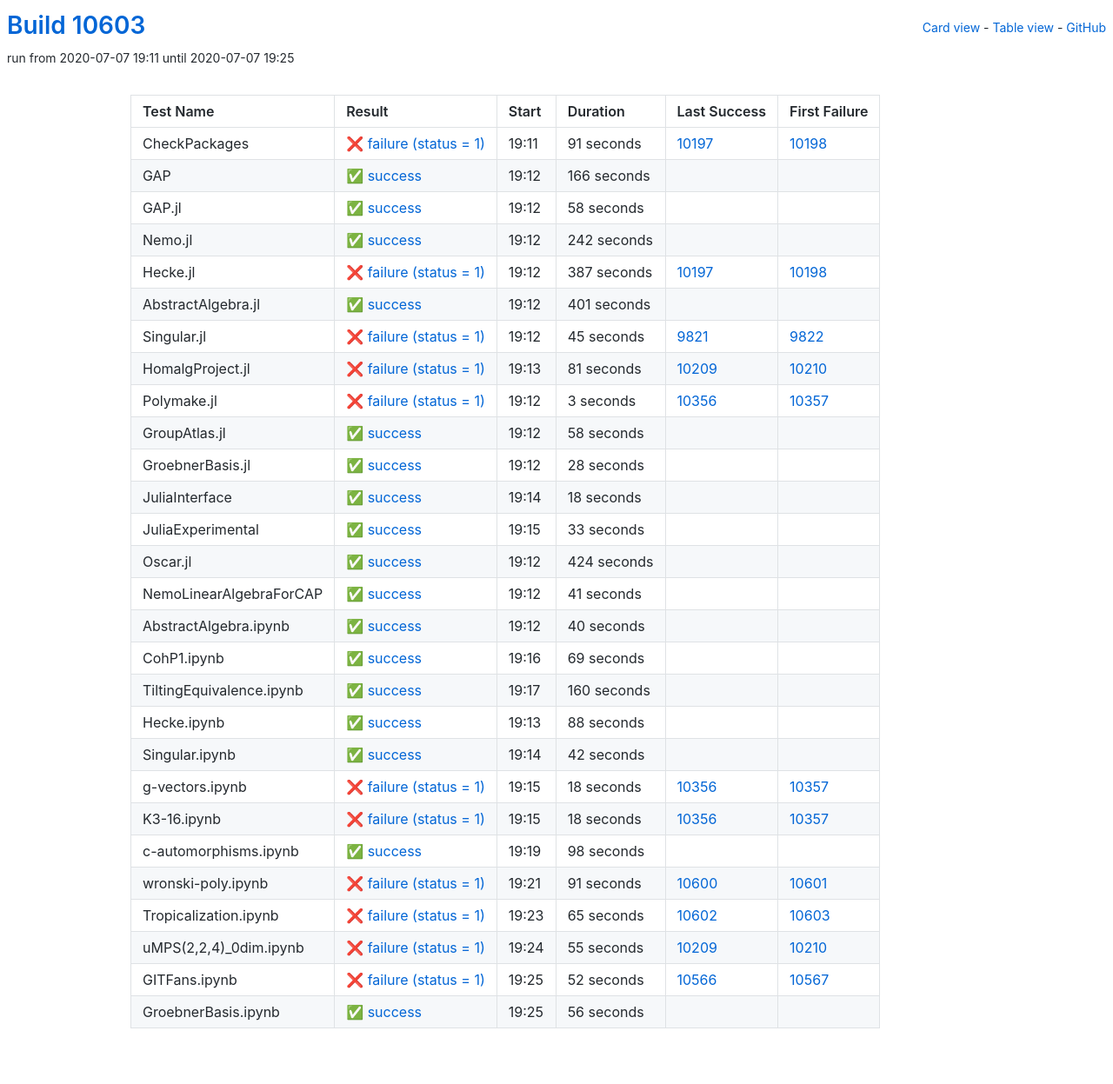
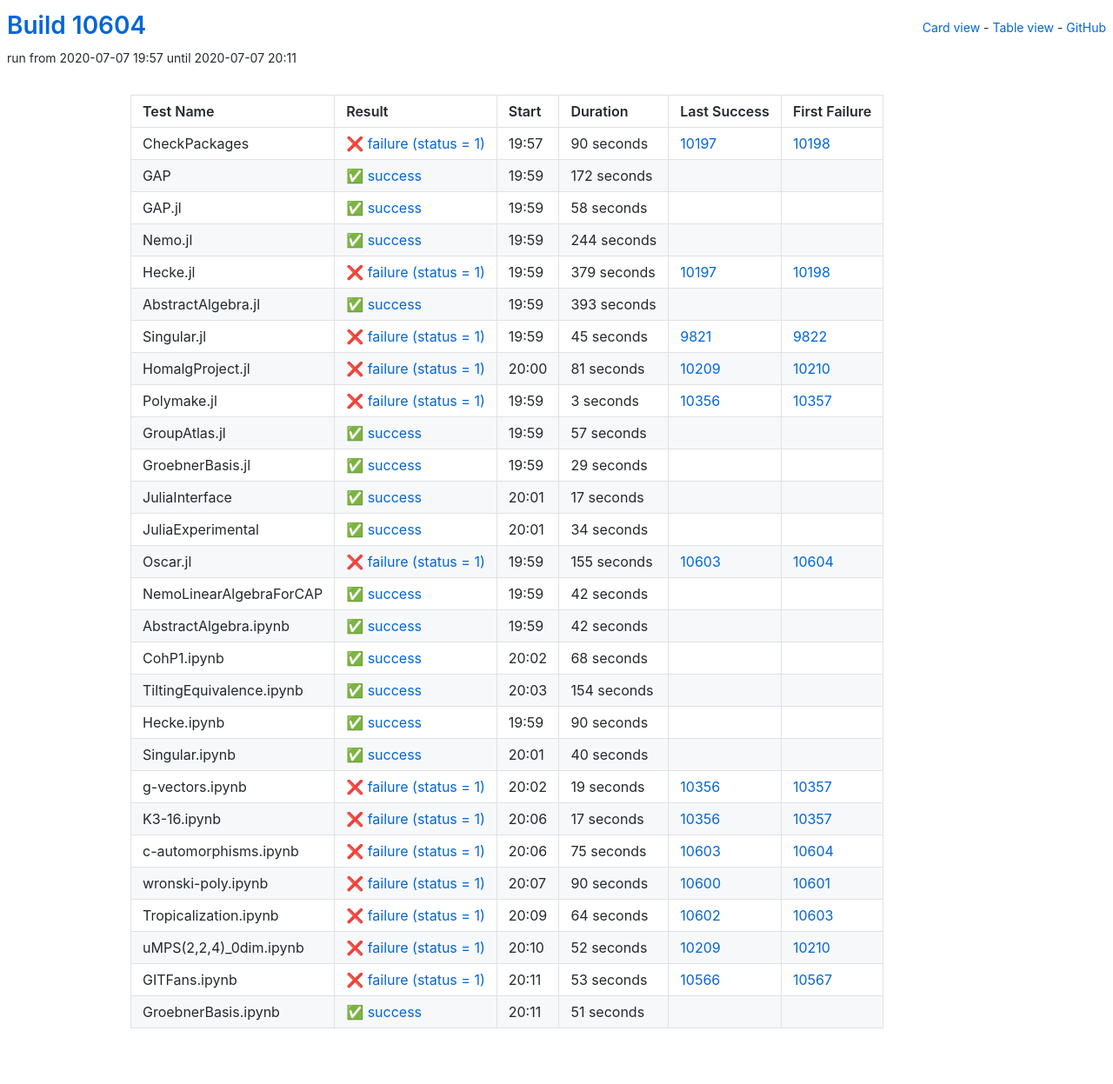
Before and after one commit to oscar-system/oscar-ci-status, a Jekyll site: the page built from table.html, in a window 1280 px wide. Shown: the whole page at 87% size. Built offline with Jekyll 4.4.1, drawn with Linux system fonts in a browser that asks for light colours.

Commit message:
Build #10604

```diff
--- a/_data/ci.yml
+++ b/_data/ci.yml
@@ -1,6 +1,6 @@
 ---
-build: 10603
-build_url: https://oscarci.mathematik.uni-kl.de/job/oscar/10603/
+build: 10604
+build_url: https://oscarci.mathematik.uni-kl.de/job/oscar/10604/
 job: oscar
 organization: oscar-system
 repo: oscar-ci-status
@@ -8,32 +8,32 @@
 tests:
 - name: CheckPackages
   id: checkpackages
-  log: https://oscarci.mathematik.uni-kl.de/job/oscar/10603/artifact/logs/build-10603/CheckPackages.log
-  start: 2020-07-07 19:11
+  log: https://oscarci.mathematik.uni-kl.de/job/oscar/10604/artifact/logs/build-10604/CheckPackages.log
+  start: 2020-07-07 19:57
   success: false
   exitcode: 1
   status: failure
-  duration: 91
+  duration: 90
   last_success: 10197
   last_success_url: https://oscarci.mathematik.uni-kl.de/job/oscar/10197/
   first_failure: 10198
   first_failure_url: https://oscarci.mathematik.uni-kl.de/job/oscar/10198/
 - name: GAP
   id: gap
-  log: https://oscarci.mathematik.uni-kl.de/job/oscar/10603/artifact/logs/build-10603/GAP.log
-  start: 2020-07-07 19:12
+  log: https://oscarci.mathematik.uni-kl.de/job/oscar/10604/artifact/logs/build-10604/GAP.log
+  start: 2020-07-07 19:59
   success: true
   exitcode: 0
   status: success
-  duration: 166
+  duration: 172
   last_success: false
   last_success_url:
   first_failure: false
   first_failure_url:
 - name: GAP.jl
   id: gap-jl
-  log: https://oscarci.mathematik.uni-kl.de/job/oscar/10603/artifact/logs/build-10603/GAP.jl.log
-  start: 2020-07-07 19:12
+  log: https://oscarci.mathematik.uni-kl.de/job/oscar/10604/artifact/logs/build-10604/GAP.jl.log
+  start: 2020-07-07 19:59
   success: true
   exitcode: 0
   status: success
@@ -44,44 +44,44 @@
   first_failure_url:
 - name: Nemo.jl
   id: nemo-jl
-  log: https://oscarci.mathematik.uni-kl.de/job/oscar/10603/artifact/logs/build-10603/Nemo.jl.log
-  start: 2020-07-07 19:12
+  log: https://oscarci.mathematik.uni-kl.de/job/oscar/10604/artifact/logs/build-10604/Nemo.jl.log
+  start: 2020-07-07 19:59
   success: true
   exitcode: 0
   status: success
-  duration: 242
+  duration: 244
   last_success: false
   last_success_url:
   first_failure: false
   first_failure_url:
 - name: Hecke.jl
   id: hecke-jl
-  log: https://oscarci.mathematik.uni-kl.de/job/oscar/10603/artifact/logs/build-10603/Hecke.jl.log
-  start: 2020-07-07 19:12
+  log: https://oscarci.mathematik.uni-kl.de/job/oscar/10604/artifact/logs/build-10604/Hecke.jl.log
+  start: 2020-07-07 19:59
   success: false
   exitcode: 1
   status: failure
-  duration: 387
+  duration: 379
   last_success: 10197
   last_success_url: https://oscarci.mathematik.uni-kl.de/job/oscar/10197/
   first_failure: 10198
   first_failure_url: https://oscarci.mathematik.uni-kl.de/job/oscar/10198/
 - name: AbstractAlgebra.jl
   id: abstractalgebra-jl
-  log: https://oscarci.mathematik.uni-kl.de/job/oscar/10603/artifact/logs/build-10603/AbstractAlgebra.jl.log
-  start: 2020-07-07 19:12
+  log: https://oscarci.mathematik.uni-kl.de/job/oscar/10604/artifact/logs/build-10604/AbstractAlgebra.jl.log
+  start: 2020-07-07 19:59
   success: true
   exitcode: 0
   status: success
-  duration: 401
+  duration: 393
   last_success: false
   last_success_url:
   first_failure: false
   first_failure_url:
 - name: Singular.jl
   id: singular-jl
-  log: https://oscarci.mathematik.uni-kl.de/job/oscar/10603/artifact/logs/build-10603/Singular.jl.log
-  start: 2020-07-07 19:12
+  log: https://oscarci.mathematik.uni-kl.de/job/oscar/10604/artifact/logs/build-10604/Singular.jl.log
+  start: 2020-07-07 19:59
   success: false
   exitcode: 1
   status: failure
@@ -92,8 +92,8 @@
   first_failure_url: https://oscarci.mathematik.uni-kl.de/job/oscar/9822/
 - name: HomalgProject.jl
   id: homalgproject-jl
-  log: https://oscarci.mathematik.uni-kl.de/job/oscar/10603/artifact/logs/build-10603/HomalgProject.jl.log
-  start: 2020-07-07 19:13
+  log: https://oscarci.mathematik.uni-kl.de/job/oscar/10604/artifact/logs/build-10604/HomalgProject.jl.log
+  start: 2020-07-07 20:00
   success: false
   exitcode: 1
   status: failure
@@ -104,8 +104,8 @@
   first_failure_url: https://oscarci.mathematik.uni-kl.de/job/oscar/10210/
 - name: Polymake.jl
   id: polymake-jl
-  log: https://oscarci.mathematik.uni-kl.de/job/oscar/10603/artifact/logs/build-10603/Polymake.jl.log
-  start: 2020-07-07 19:12
+  log: https://oscarci.mathematik.uni-kl.de/job/oscar/10604/artifact/logs/build-10604/Polymake.jl.log
+  start: 2020-07-07 19:59
   success: false
   exitcode: 1
   status: failure
@@ -116,80 +116,128 @@
   first_failure_url: https://oscarci.mathematik.uni-kl.de/job/oscar/10357/
 - name: GroupAtlas.jl
   id: groupatlas-jl
-  log: https://oscarci.mathematik.uni-kl.de/job/oscar/10603/artifact/logs/build-10603/GroupAtlas.jl.log
-  start: 2020-07-07 19:12
+  log: https://oscarci.mathematik.uni-kl.de/job/oscar/10604/artifact/logs/build-10604/GroupAtlas.jl.log
+  start: 2020-07-07 19:59
   success: true
   exitcode: 0
   status: success
-  duration: 58
+  duration: 57
   last_success: false
   last_success_url:
   first_failure: false
   first_failure_url:
 - name: GroebnerBasis.jl
   id: groebnerbasis-jl
-  log: https://oscarci.mathematik.uni-kl.de/job/oscar/10603/artifact/logs/build-10603/GroebnerBasis.jl.log
-  start: 2020-07-07 19:12
+  log: https://oscarci.mathematik.uni-kl.de/job/oscar/10604/artifact/logs/build-10604/GroebnerBasis.jl.log
+  start: 2020-07-07 19:59
   success: true
   exitcode: 0
   status: success
-  duration: 28
+  duration: 29
   last_success: false
   last_success_url:
   first_failure: false
   first_failure_url:
 - name: JuliaInterface
   id: juliainterface
-  log: https://oscarci.mathematik.uni-kl.de/job/oscar/10603/artifact/logs/build-10603/JuliaInterface.log
-  start: 2020-07-07 19:14
+  log: https://oscarci.mathematik.uni-kl.de/job/oscar/10604/artifact/logs/build-10604/JuliaInterface.log
+  start: 2020-07-07 20:01
   success: true
   exitcode: 0
   status: success
-  duration: 18
+  duration: 17
   last_success: false
   last_success_url:
   first_failure: false
   first_failure_url:
 - name: JuliaExperimental
   id: juliaexperimental
-  log: https://oscarci.mathematik.uni-kl.de/job/oscar/10603/artifact/logs/build-10603/JuliaExperimental.log
-  start: 2020-07-07 19:15
+  log: https://oscarci.mathematik.uni-kl.de/job/oscar/10604/artifact/logs/build-10604/JuliaExperimental.log
+  start: 2020-07-07 20:01
   success: true
   exitcode: 0
   status: success
-  duration: 33
+  duration: 34
   last_success: false
   last_success_url:
   first_failure: false
   first_failure_url:
 - name: Oscar.jl
   id: oscar-jl
-  log: https://oscarci.mathematik.uni-kl.de/job/oscar/10603/artifact/logs/build-10603/Oscar.jl.log
-  start: 2020-07-07 19:12
+  log: https://oscarci.mathematik.uni-kl.de/job/oscar/10604/artifact/logs/build-10604/Oscar.jl.log
+  start: 2020-07-07 19:59
+  success: false
+  exitcode: 1
+  status: failure
+  duration: 155
+  last_success: 10603
+  last_success_url: https://oscarci.mathematik.uni-kl.de/job/oscar/10603/
+  first_failure: 10604
+  first_failure_url: https://oscarci.mathematik.uni-kl.de/job/oscar/10604/
+- name: NemoLinearAlgebraForCAP
+  id: nemolinearalgebraforcap
+  log: https://oscarci.mathematik.uni-kl.de/job/oscar/10604/artifact/logs/build-10604/NemoLinearAlgebraForCAP.log
+  start: 2020-07-07 19:59
   success: true
   exitcode: 0
   status: success
-  duration: 424
-  last_success: false
-  last_success_url:
-  first_failure: false
-  first_failure_url:
-- name: NemoLinearAlgebraForCAP
-  id: nemolinearalgebraforcap
-  log: https://oscarci.mathematik.uni-kl.de/job/oscar/10603/artifact/logs/build-10603/NemoLinearAlgebraForCAP.log
-  start: 2020-07-07 19:12
-  success: true
-  exitcode: 0
-  status: success
-  duration: 41
+  duration: 42
   last_success: false
   last_success_url:
   first_failure: false
   first_failure_url:
 - name: AbstractAlgebra.ipynb
   id: abstractalgebra-ipynb
-  log: https://oscarci.mathematik.uni-kl.de/job/oscar/10603/artifact/logs/build-10603/AbstractAlgebra.ipynb.log
-  start: 2020-07-07 19:12
+  log: https://oscarci.mathematik.uni-kl.de/job/oscar/10604/artifact/logs/build-10604/AbstractAlgebra.ipynb.log
+  start: 2020-07-07 19:59
+  success: true
+  exitcode: 0
+  status: success
+  duration: 42
+  last_success: false
+  last_success_url:
+  first_failure: false
+  first_failure_url:
+- name: CohP1.ipynb
+  id: cohp1-ipynb
+  log: https://oscarci.mathematik.uni-kl.de/job/oscar/10604/artifact/logs/build-10604/CohP1.ipynb.log
+  start: 2020-07-07 20:02
+  success: true
+  exitcode: 0
+  status: success
+  duration: 68
+  last_success: false
+  last_success_url:
+  first_failure: false
+  first_failure_url:
+- name: TiltingEquivalence.ipynb
+  id: tiltingequivalence-ipynb
+  log: https://oscarci.mathematik.uni-kl.de/job/oscar/10604/artifact/logs/build-10604/TiltingEquivalence.ipynb.log
+  start: 2020-07-07 20:03
+  success: true
+  exitcode: 0
+  status: success
+  duration: 154
+  last_success: false
+  last_success_url:
+  first_failure: false
+  first_failure_url:
+- name: Hecke.ipynb
+  id: hecke-ipynb
+  log: https://oscarci.mathematik.uni-kl.de/job/oscar/10604/artifact/logs/build-10604/Hecke.ipynb.log
+  start: 2020-07-07 19:59
+  success: true
+  exitcode: 0
+  status: success
+  duration: 90
+  last_success: false
+  last_success_url:
+  first_failure: false
+  first_failure_url:
+- name: Singular.ipynb
+  id: singular-ipynb
+  log: https://oscarci.mathematik.uni-kl.de/job/oscar/10604/artifact/logs/build-10604/Singular.ipynb.log
+  start: 2020-07-07 20:01
   success: true
   exitcode: 0
   status: success
@@ -198,146 +246,98 @@
   last_success_url:
   first_failure: false
   first_failure_url:
-- name: CohP1.ipynb
-  id: cohp1-ipynb
-  log: https://oscarci.mathematik.uni-kl.de/job/oscar/10603/artifact/logs/build-10603/CohP1.ipynb.log
-  start: 2020-07-07 19:16
-  success: true
-  exitcode: 0
-  status: success
-  duration: 69
-  last_success: false
-  last_success_url:
-  first_failure: false
-  first_failure_url:
-- name: TiltingEquivalence.ipynb
-  id: tiltingequivalence-ipynb
-  log: https://oscarci.mathematik.uni-kl.de/job/oscar/10603/artifact/logs/build-10603/TiltingEquivalence.ipynb.log
-  start: 2020-07-07 19:17
-  success: true
-  exitcode: 0
-  status: success
-  duration: 160
-  last_success: false
-  last_success_url:
-  first_failure: false
-  first_failure_url:
-- name: Hecke.ipynb
-  id: hecke-ipynb
-  log: https://oscarci.mathematik.uni-kl.de/job/oscar/10603/artifact/logs/build-10603/Hecke.ipynb.log
-  start: 2020-07-07 19:13
-  success: true
-  exitcode: 0
-  status: success
-  duration: 88
-  last_success: false
-  last_success_url:
-  first_failure: false
-  first_failure_url:
-- name: Singular.ipynb
-  id: singular-ipynb
-  log: https://oscarci.mathematik.uni-kl.de/job/oscar/10603/artifact/logs/build-10603/Singular.ipynb.log
-  start: 2020-07-07 19:14
-  success: true
-  exitcode: 0
-  status: success
-  duration: 42
-  last_success: false
-  last_success_url:
-  first_failure: false
-  first_failure_url:
 - name: g-vectors.ipynb
   id: g-vectors-ipynb
-  log: https://oscarci.mathematik.uni-kl.de/job/oscar/10603/artifact/logs/build-10603/g-vectors.ipynb.log
-  start: 2020-07-07 19:15
+  log: https://oscarci.mathematik.uni-kl.de/job/oscar/10604/artifact/logs/build-10604/g-vectors.ipynb.log
+  start: 2020-07-07 20:02
   success: false
   exitcode: 1
   status: failure
-  duration: 18
+  duration: 19
   last_success: 10356
   last_success_url: https://oscarci.mathematik.uni-kl.de/job/oscar/10356/
   first_failure: 10357
   first_failure_url: https://oscarci.mathematik.uni-kl.de/job/oscar/10357/
 - name: K3-16.ipynb
   id: k3-16-ipynb
-  log: https://oscarci.mathematik.uni-kl.de/job/oscar/10603/artifact/logs/build-10603/K3-16.ipynb.log
-  start: 2020-07-07 19:15
+  log: https://oscarci.mathematik.uni-kl.de/job/oscar/10604/artifact/logs/build-10604/K3-16.ipynb.log
+  start: 2020-07-07 20:06
   success: false
   exitcode: 1
   status: failure
-  duration: 18
+  duration: 17
   last_success: 10356
   last_success_url: https://oscarci.mathematik.uni-kl.de/job/oscar/10356/
   first_failure: 10357
   first_failure_url: https://oscarci.mathematik.uni-kl.de/job/oscar/10357/
 - name: c-automorphisms.ipynb
   id: c-automorphisms-ipynb
-  log: https://oscarci.mathematik.uni-kl.de/job/oscar/10603/artifact/logs/build-10603/c-automorphisms.ipynb.log
-  start: 2020-07-07 19:19
-  success: true
-  exitcode: 0
-  status: success
-  duration: 98
-  last_success: false
-  last_success_url:
-  first_failure: false
-  first_failure_url:
-- name: wronski-poly.ipynb
-  id: wronski-poly-ipynb
-  log: https://oscarci.mathematik.uni-kl.de/job/oscar/10603/artifact/logs/build-10603/wronski-poly.ipynb.log
-  start: 2020-07-07 19:21
+  log: https://oscarci.mathematik.uni-kl.de/job/oscar/10604/artifact/logs/build-10604/c-automorphisms.ipynb.log
+  start: 2020-07-07 20:06
   success: false
   exitcode: 1
   status: failure
-  duration: 91
+  duration: 75
+  last_success: 10603
+  last_success_url: https://oscarci.mathematik.uni-kl.de/job/oscar/10603/
+  first_failure: 10604
+  first_failure_url: https://oscarci.mathematik.uni-kl.de/job/oscar/10604/
+- name: wronski-poly.ipynb
+  id: wronski-poly-ipynb
+  log: https://oscarci.mathematik.uni-kl.de/job/oscar/10604/artifact/logs/build-10604/wronski-poly.ipynb.log
+  start: 2020-07-07 20:07
+  success: false
+  exitcode: 1
+  status: failure
+  duration: 90
   last_success: 10600
   last_success_url: https://oscarci.mathematik.uni-kl.de/job/oscar/10600/
   first_failure: 10601
   first_failure_url: https://oscarci.mathematik.uni-kl.de/job/oscar/10601/
 - name: Tropicalization.ipynb
   id: tropicalization-ipynb
-  log: https://oscarci.mathematik.uni-kl.de/job/oscar/10603/artifact/logs/build-10603/Tropicalization.ipynb.log
-  start: 2020-07-07 19:23
+  log: https://oscarci.mathematik.uni-kl.de/job/oscar/10604/artifact/logs/build-10604/Tropicalization.ipynb.log
+  start: 2020-07-07 20:09
   success: false
   exitcode: 1
   status: failure
-  duration: 65
+  duration: 64
   last_success: 10602
   last_success_url: https://oscarci.mathematik.uni-kl.de/job/oscar/10602/
   first_failure: 10603
   first_failure_url: https://oscarci.mathematik.uni-kl.de/job/oscar/10603/
 - name: uMPS(2,2,4)_0dim.ipynb
   id: umps-2-2-4-0dim-ipynb
-  log: https://oscarci.mathematik.uni-kl.de/job/oscar/10603/artifact/logs/build-10603/uMPS-2-2-4-_0dim.ipynb.log
-  start: 2020-07-07 19:24
+  log: https://oscarci.mathematik.uni-kl.de/job/oscar/10604/artifact/logs/build-10604/uMPS-2-2-4-_0dim.ipynb.log
+  start: 2020-07-07 20:10
   success: false
   exitcode: 1
   status: failure
-  duration: 55
+  duration: 52
   last_success: 10209
   last_success_url: https://oscarci.mathematik.uni-kl.de/job/oscar/10209/
   first_failure: 10210
   first_failure_url: https://oscarci.mathematik.uni-kl.de/job/oscar/10210/
 - name: GITFans.ipynb
   id: gitfans-ipynb
-  log: https://oscarci.mathematik.uni-kl.de/job/oscar/10603/artifact/logs/build-10603/GITFans.ipynb.log
-  start: 2020-07-07 19:25
+  log: https://oscarci.mathematik.uni-kl.de/job/oscar/10604/artifact/logs/build-10604/GITFans.ipynb.log
+  start: 2020-07-07 20:11
   success: false
   exitcode: 1
   status: failure
-  duration: 52
+  duration: 53
   last_success: 10566
   last_success_url: https://oscarci.mathematik.uni-kl.de/job/oscar/10566/
   first_failure: 10567
   first_failure_url: https://oscarci.mathematik.uni-kl.de/job/oscar/10567/
 - name: GroebnerBasis.ipynb
   id: groebnerbasis-ipynb
-  log: https://oscarci.mathematik.uni-kl.de/job/oscar/10603/artifact/logs/build-10603/GroebnerBasis.ipynb.log
-  start: 2020-07-07 19:25
+  log: https://oscarci.mathematik.uni-kl.de/job/oscar/10604/artifact/logs/build-10604/GroebnerBasis.ipynb.log
+  start: 2020-07-07 20:11
   success: true
   exitcode: 0
   status: success
-  duration: 56
+  duration: 51
   last_success: false
   last_success_url:
   first_failure: false
```
Also changed, not shown: README.md.
